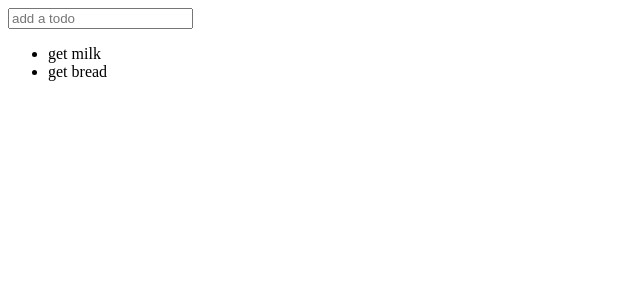
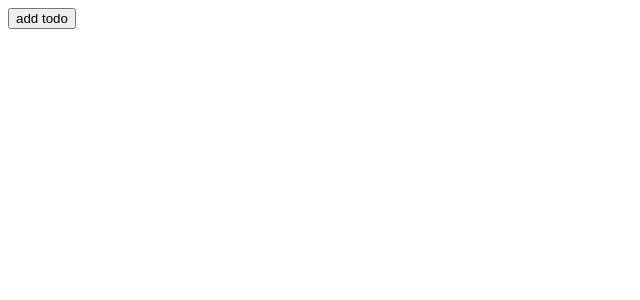
Before and after one commit to chancesmith/tdd-todo-list, a React (Create React App) app: page / in a window 1280 px wide. Shown: the top 300 px of the page, without its empty margins (0-640 px from the left). Built offline with nearby package versions, Linux system fonts and the light colour scheme.

Commit message:
🐛  FIX: fix class example

```diff
--- a/src/App.js
+++ b/src/App.js
@@ -1,40 +1,27 @@
-import React, {useState} from "react";
+import React, { useState, useEffect } from "react";
 import Todo from "./api/Todo";
 import TodoList from "./api/TodoList";
 
+// 👋 imagine this list is a prop, context or JSON api
+const list = new TodoList([]);
+
 function App() {
-  const todos = [new Todo("get milk"), new Todo("get bread")];
-  const [list] = useState(new TodoList(todos));
-  const [text, setText] = useState("");
+  const [todos, setTodos] = useState(list.todos);
 
-  const handleChange = (e) => {
-    setText(e.target.value);
-  };
+  function handleNewTodo(txt) {
+    list.addTodo(txt);
+    setTodos(list.todos);
+  }
 
-  const handleSubmit = (e) => {
-    e.preventDefault();
-    list.addTodo(text)
-    setText('');
-    console.log(list.todos);
-  };
+  function handleClick(txt) {
+    handleNewTodo(`add things ${list.todos.length}`);
+  }
 
   return (
     <div>
-      <form onSubmit={handleSubmit}>
-        <input
-
-             id="task"
-
-                 placeholder="add a todo"
-
-               value={text}
-
-             onChange={handleChange}
-
-        />
-      </form>
+      <button onClick={handleClick}>add todo</button>
       <ul>
-        {list.todos.map((todo) => (
+        {todos.map((todo) => (
           <li>{todo.title}</li>
         ))}
       </ul>
```
